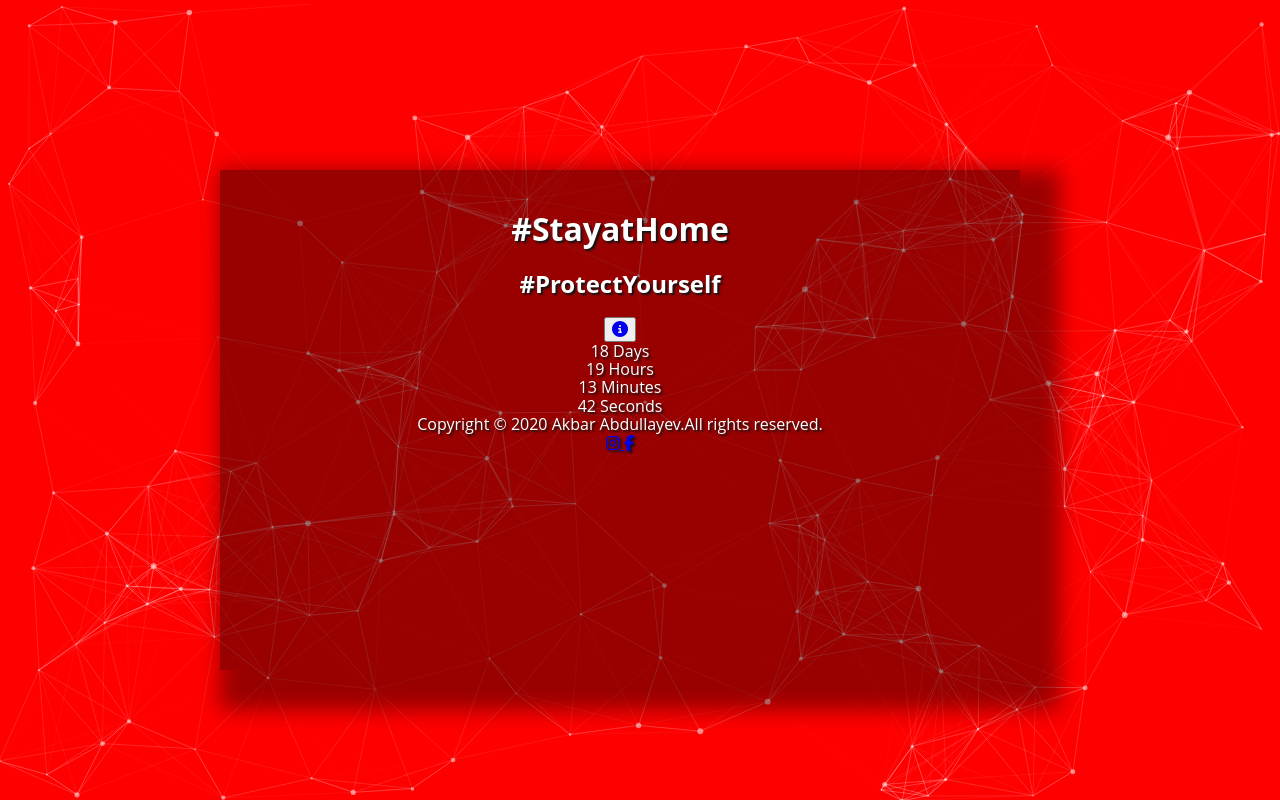
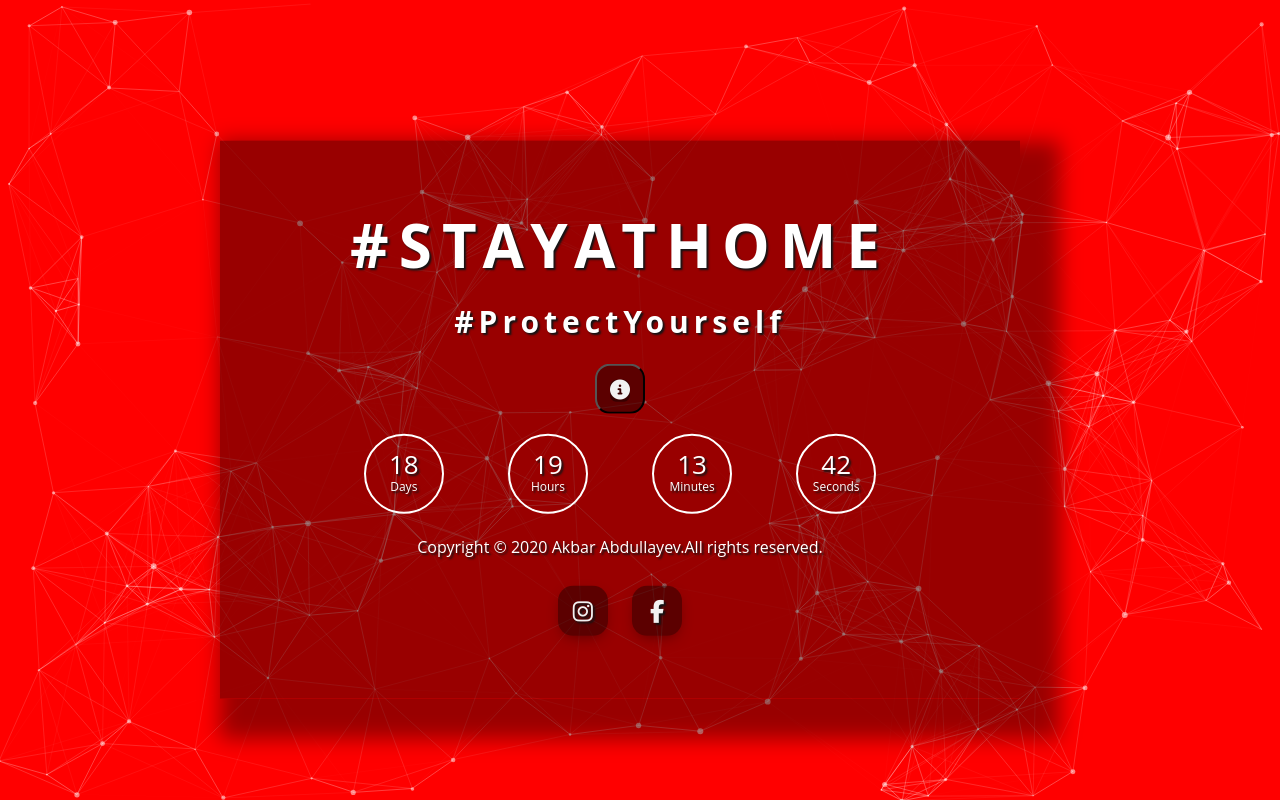
Before and after one commit to 0xSense1/Countdown, a plain HTML site: page index.html in a window 1280 px wide. Drawn offline with nearby package versions, Linux system fonts and the light colour scheme.

Commit message:
css updated

```diff
--- a/style.css
+++ b/style.css
@@ -1,4 +1,123 @@
+body,html{
+    margin: 0;
+    padding: 0;
+    height: 100%;
+}
 
+.container h1{
+    text-transform: uppercase;
+    font-size: 60px;
+    margin: 20px;
+    letter-spacing: 10px;
+}
+
+.container h2{
+    font-size: 30px;
+    letter-spacing: 5px;
+}
+
+.countd {
+    display: inline-block;
+    width: 80px;
+    height: 80px;
+    border: 2px solid;
+    margin: 0 30px;
+    font-size: 12px;
+    border-radius: 50%;
+    overflow: hidden;
+}
+
+.countd span{
+    display: block;
+    font-size: 26px;
+    margin-top: 14px;
+}
+
+.cc {
+    margin-top: 20px;
+}
+
+.tt {
+    width: 50px;
+    height: 50px;
+    border-radius: 30%;
+    background: rgba(0, 0, 0, 0.4);
+    overflow: hidden;
+    margin-bottom: 20px;
+    position: relative;
+    box-shadow: #00000070;
+}
+
+.tt i {
+    line-height: 35px;
+    font-size: 20px;
+    color: #f1f1f1;
+    transition: 0.2 linear;
+}
+
+.tt:hover i {
+    transform: scale(1.5);
+    color: yellow;
+}
+
+.share {
+    position: center;
+    margin-top: 20px;
+}
+
+.btn {
+    display: inline-block;
+    width: 50px;
+    height: 50px;
+    background: rgba(0, 0, 0, 0.4);
+    margin: 10px;
+    border-radius: 30%;
+    box-shadow: 0 5px 15px -5px #00000070;
+    overflow: hidden;
+    position: relative;
+}
+
+.btn i {
+    line-height: 50px;
+    font-size: 23px;
+    color: #f1f1f1;
+    transition: 0.2s linear;
+}
+.btn:hover i {
+    transform: scale(1.5);
+    color: white;
+}
+
+.btn:before{
+    content: "";
+    position: absolute;
+    width: 80px;
+    height: 80px;
+    background: blue;
+    transform: rotate(45deg);
+    left: -110%;
+    top: 90%;
+}
+
+.btn:hover:before {
+    animation: aaa 0.7s 1;
+    top: -10%;
+    left: 10%;
+
+}
+
+@keyframes aaa {
+    0%{
+            left: -110%;
+            top: 90%;
+        }50%{
+            left: 10%;
+            top: -30%;
+            }100%{
+                top: -10%;
+                left: 10%;
+            }
+}
 
 
 // SASS Variables.
@@ -25,7 +144,7 @@ canvas {
     position: absolute;
     top: 50%;
     right: 50%;
-    transform: translate(50%, -50%);
+    transform: translate(50%,-50%);
     color: $text;
     max-width: 100%;
     text-shadow: 2px 2px 2px #131415;
@@ -34,8 +153,7 @@ canvas {
     text-align: center;
     color: white;
     width: 800px;
-    height: 500px;
-    padding: 20px;
+    padding: 50px;
     margin: 20px;
     box-shadow: 20px 20px 20px 20px rgba(0, 0, 0, 0.4);
 }
```
Also changed, not shown: index.html (+0 -9 lines). Lines whose indentation alone changed are shown as unchanged.
